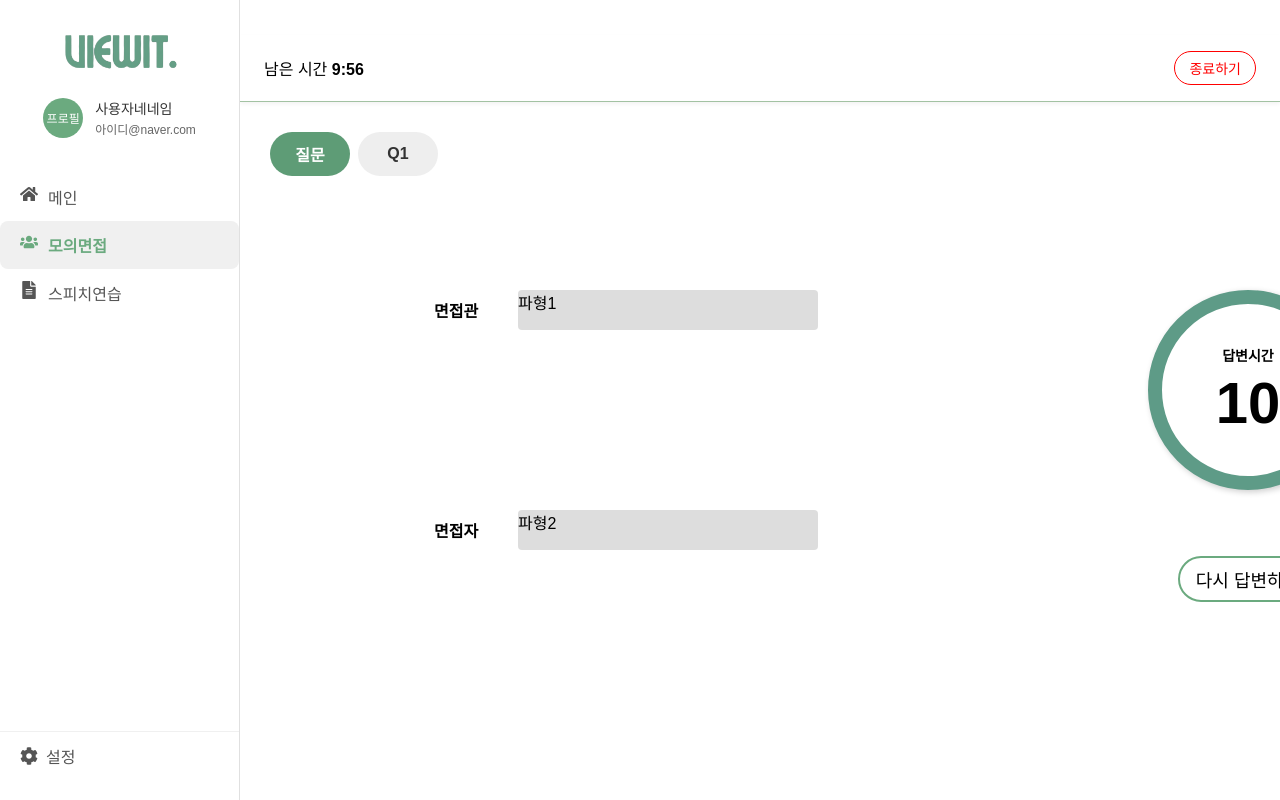
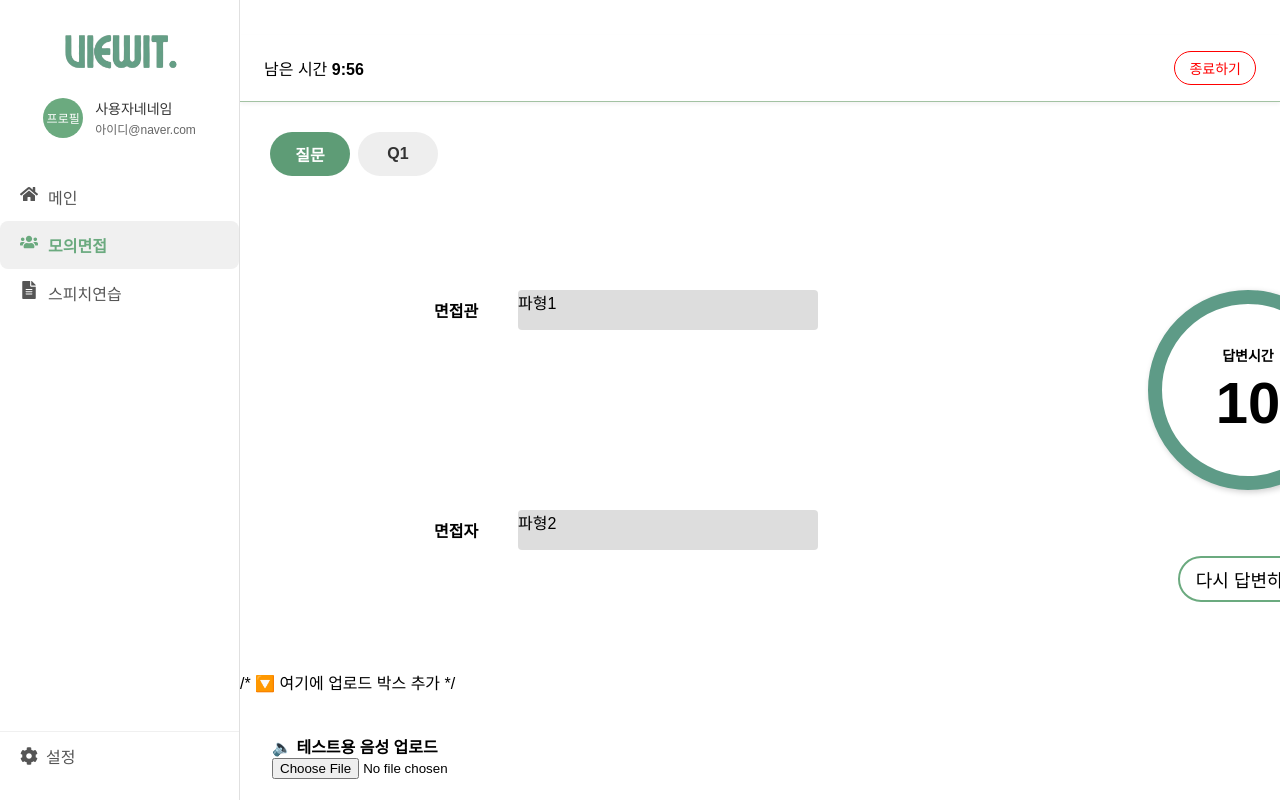
Before and after one commit to joeunjiii/Viewit_P, a React (Create React App) app in the folder front/: page /interview in a window 1280 px wide. Both pictures are taken after a click on the button "시작하기". Built offline with nearby package versions, Linux system fonts and the light colour scheme; no server answers.

Commit message:
업로드 버튼

```diff
--- a/front/src/main/Interview/Interview.jsx
+++ b/front/src/main/Interview/Interview.jsx
@@ -71,7 +71,6 @@ function Interview() {
               종료하기
             </button>
           </div>
-
           {/* 본문 섹션 */}
           <div className="interview-section-body">
             {/* 좌측: 질문 탭 */}
@@ -111,6 +110,40 @@ function Interview() {
               <p>{captionText}</p>
             </div>
           )}
+          {autoQuestion && (
+            <div className="caption-box">
+              <p>{captionText}</p>
+            </div>
+          )}
+          /* 🔽 여기에 업로드 박스 추가 */
+          <div style={{ marginTop: "40px", padding: "0 32px" }}>
+            <h4>🔈 테스트용 음성 업로드</h4>
+            <input
+              type="file"
+              accept=".wav"
+              onChange={async (e) => {
+                const file = e.target.files[0];
+                if (!file) return;
+
+                const formData = new FormData();
+                formData.append("file", file);
+
+                try {
+                  const res = await fetch(
+                    "http://localhost:8000/upload_audio",
+                    {
+                      method: "POST",
+                      body: formData,
+                    }
+                  );
+                  const data = await res.json();
+                  console.log("📝 변환된 텍스트:", data.transcript);
+                } catch (error) {
+                  console.error("업로드 실패:", error);
+                }
+              }}
+            />
+          </div>
         </div>
       )}
     </>
```
